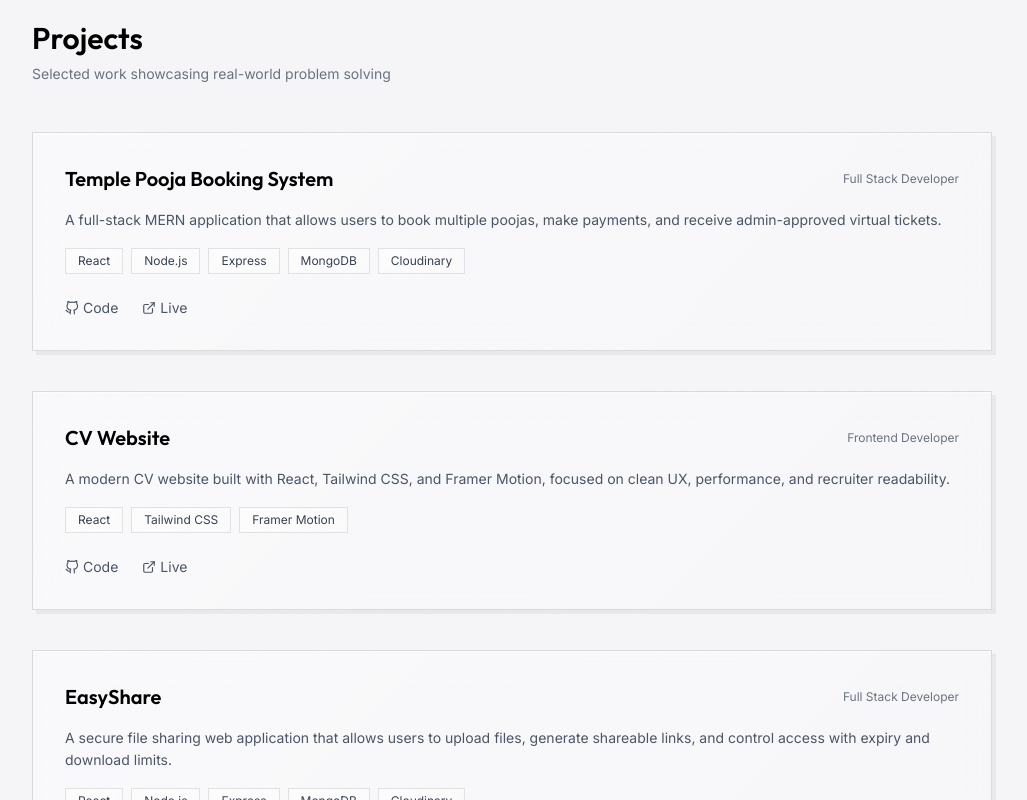
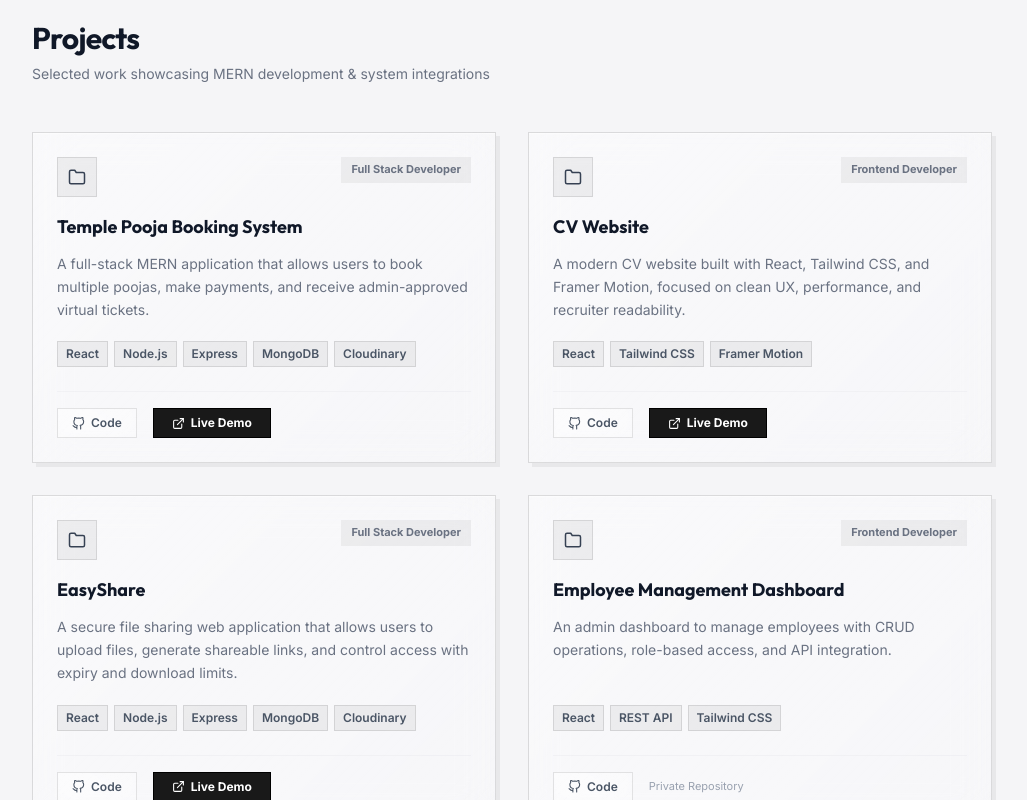
Before and after one commit to Mohan-Badiger/cv-mohan, a React (Vite) app: page / in a window 1280 px wide. Shown: the part 2320-3120 px from the top of the page, without its empty margins (128-1155 px from the left). Built offline with nearby package versions, Linux system fonts and the light colour scheme; no server answers.

Commit message:
feat: initialize App layout and define global boxy glass-morphism styles in CSS

```diff
--- a/src/components/Projects.jsx
+++ b/src/components/Projects.jsx
@@ -1,5 +1,5 @@
 import { motion } from "motion/react";
-import { FiExternalLink, FiGithub } from "react-icons/fi";
+import { FiExternalLink, FiGithub, FiFolder } from "react-icons/fi";
 
 const projects = [
   {
@@ -10,6 +10,7 @@ const projects = [
     role: "Full Stack Developer",
     github: "https://github.com/Mohan-Badiger",
     live: "https://kds-temple-frontend.vercel.app",
+    color: "from-pink-500 to-rose-500",
   },
   {
     title: "CV Website",
@@ -19,6 +20,7 @@ const projects = [
     role: "Frontend Developer",
     github: "https://github.com/Mohan-Badiger",
     live: "https://mohanbadiger.site",
+    color: "from-indigo-500 to-purple-500",
   },
   {
     title: "EasyShare",
@@ -28,6 +30,7 @@ const projects = [
     role: "Full Stack Developer",
     github: "https://github.com/Mohan-Badiger/EasyShare",
     live: "https://easysharefiles.vercel.app",
+    color: "from-cyan-500 to-blue-500",
   },
   {
     title: "Employee Management Dashboard",
@@ -37,8 +40,8 @@ const projects = [
     role: "Frontend Developer",
     github: "https://github.com/Mohan-Badiger",
     live: "",
+    color: "from-emerald-500 to-teal-500",
   }
-
 ];
 
 const Projects = () => {
@@ -52,52 +55,60 @@ const Projects = () => {
           whileInView={{ opacity: 1, y: 0 }}
           viewport={{ once: true }}
           transition={{ duration: 0.6, ease: "easeOut" }}
-                    className="mb-12"
+          className="mb-10 sm:mb-12"
         >
-                    <h2 className="text-2xl sm:text-3xl font-semibold text-black dark:text-white">
+          <h2 className="text-2xl sm:text-3xl font-bold tracking-tight text-gray-900 dark:text-white">
             Projects
           </h2>
           <p className="mt-2 text-sm text-gray-500 dark:text-gray-400">
-                        Selected work showcasing real-world problem solving
+            Selected work showcasing MERN development & system integrations
           </p>
         </motion.div>
 
-                {/* Projects List */}
-                <div className="flex flex-col gap-10">
+        {/* Projects Grid */}
+        <div className="grid grid-cols-1 md:grid-cols-2 gap-6 sm:gap-8">
           {projects.map((project, index) => (
             <motion.div
               key={project.title}
-                            initial={{ opacity: 0, y: 32 }}
+              initial={{ opacity: 0, y: 30 }}
               whileInView={{ opacity: 1, y: 0 }}
               viewport={{ once: true }}
               transition={{
                 duration: 0.6,
                 ease: "easeOut",
-                                delay: index * 0.05,
+                delay: index * 0.08,
               }}
-                            className="group glass-card p-6 sm:p-8"
+              className="group glass-card p-6 flex flex-col justify-between"
             >
-                            {/* Title + Role */}
-                            <div className="flex flex-col sm:flex-row sm:items-center sm:justify-between gap-2">
-                                <h3 className="text-lg sm:text-xl font-semibold text-black dark:text-white transition-colors duration-300 group-hover:text-pink-600 dark:group-hover:text-pink-400">
-                                    {project.title}
-                                </h3>
-                                <span className="text-xs text-gray-500 dark:text-gray-400">
+              <div>
+                {/* Header: Folder Icon + Role */}
+                <div className="flex items-start justify-between gap-4">
+                  <div className={`p-2.5 bg-black/5 dark:bg-white/5 border border-black/10 dark:border-white/10 text-gray-700 dark:text-gray-300 flex items-center justify-center shrink-0`}>
+                    <FiFolder size={18} />
+                  </div>
+                  <span className="bg-black/5 dark:bg-white/10 px-2.5 py-1 text-[11px] font-bold text-gray-500 dark:text-gray-400">
                     {project.role}
                   </span>
                 </div>
 
+                {/* Title */}
+                <h3 className="mt-4 text-lg font-bold text-gray-900 dark:text-white group-hover:text-indigo-600 dark:group-hover:text-indigo-400 transition-colors duration-350">
+                  {project.title}
+                </h3>
+
                 {/* Description */}
-                            <p className="mt-4 text-sm leading-relaxed text-gray-600 dark:text-gray-400">
+                <p className="mt-3 text-xs sm:text-sm leading-relaxed text-gray-500 dark:text-gray-400">
                   {project.description}
                 </p>
+              </div>
 
-                            {/* Tech Stack */}
-                            <div className="mt-4 flex flex-wrap gap-2">
+              <div>
+                {/* Tech stack */}
+                <div className="mt-5 flex flex-wrap gap-1.5">
                   {project.tech.map((tech) => (
                     <span
                       key={tech}
-                                        className="rounded-full glass-pill px-3 py-1 text-xs text-gray-700 dark:text-gray-300 transition duration-300 hover:scale-105"
+                      className="bg-black/5 dark:bg-white/5 border border-black/10 dark:border-white/5 px-2 py-1 text-[10px] sm:text-xs font-semibold text-gray-600 dark:text-gray-300"
                     >
                       {tech}
                     </span>
@@ -105,30 +116,35 @@ const Projects = () => {
                 </div>
 
                 {/* Links */}
-                            <div className="mt-6 flex items-center gap-6 text-sm">
+                <div className="mt-6 border-t border-gray-200/40 dark:border-white/5 pt-4 flex items-center gap-4">
                   {project.github && (
                     <a
                       href={project.github}
                       target="_blank"
                       rel="noopener noreferrer"
-                                        className="inline-flex items-center gap-1 text-gray-600 dark:text-gray-400 hover:text-black dark:hover:text-white transition hover:scale-105 duration-200"
+                      className="inline-flex items-center gap-1.5 rounded-none glass-pill px-3.5 py-1.5 text-xs font-semibold text-gray-600 dark:text-gray-300 hover:text-black dark:hover:text-white transition duration-200 border border-black/10 dark:border-white/10"
                     >
-                                        <FiGithub />
+                      <FiGithub size={13} />
                       Code
                     </a>
                   )}
 
-                                {project.live && (
+                  {project.live ? (
                     <a
                       href={project.live}
                       target="_blank"
                       rel="noopener noreferrer"
-                                        className="inline-flex items-center gap-1 text-gray-600 dark:text-gray-400 hover:text-black dark:hover:text-white transition hover:scale-105 duration-200"
+                      className="inline-flex items-center gap-1.5 rounded-none bg-black/90 dark:bg-white/95 text-white dark:text-black px-4.5 py-1.5 text-xs font-bold hover:opacity-85 active:scale-95 transition-all duration-200 border border-black dark:border-white"
                     >
-                                        <FiExternalLink />
-                                        Live
+                      <FiExternalLink size={13} />
+                      Live Demo
                     </a>
+                  ) : (
+                    <span className="text-[11px] text-gray-400 italic">
+                      Private Repository
+                    </span>
                   )}
+                </div>
               </div>
             </motion.div>
           ))}
```
Lines whose indentation alone changed are shown as unchanged.
